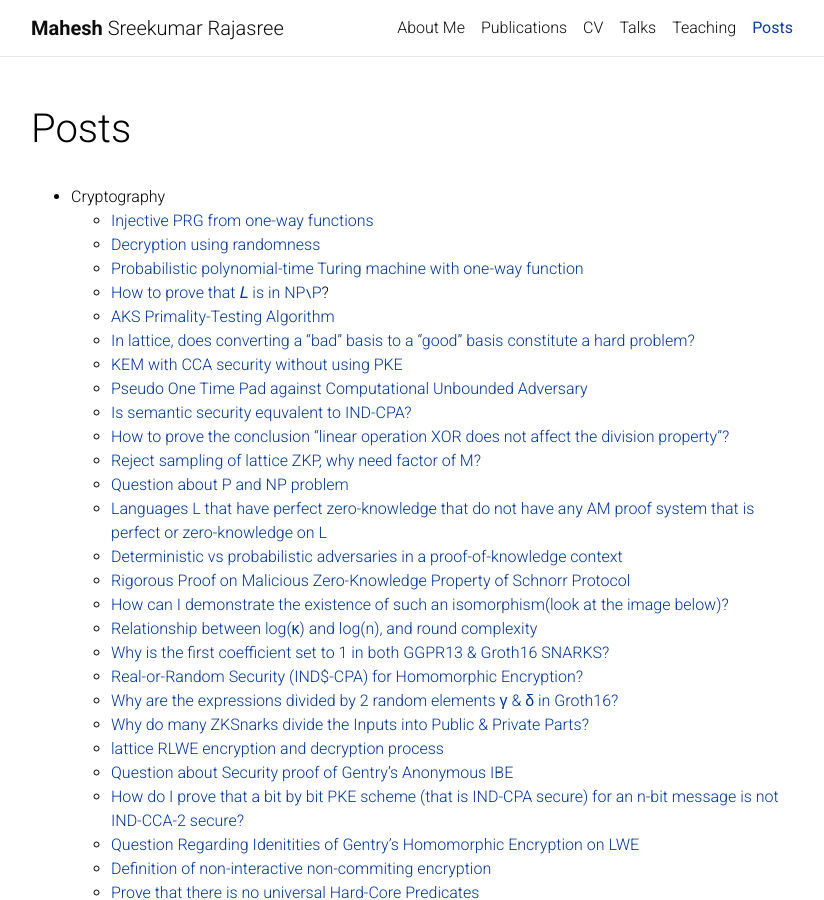
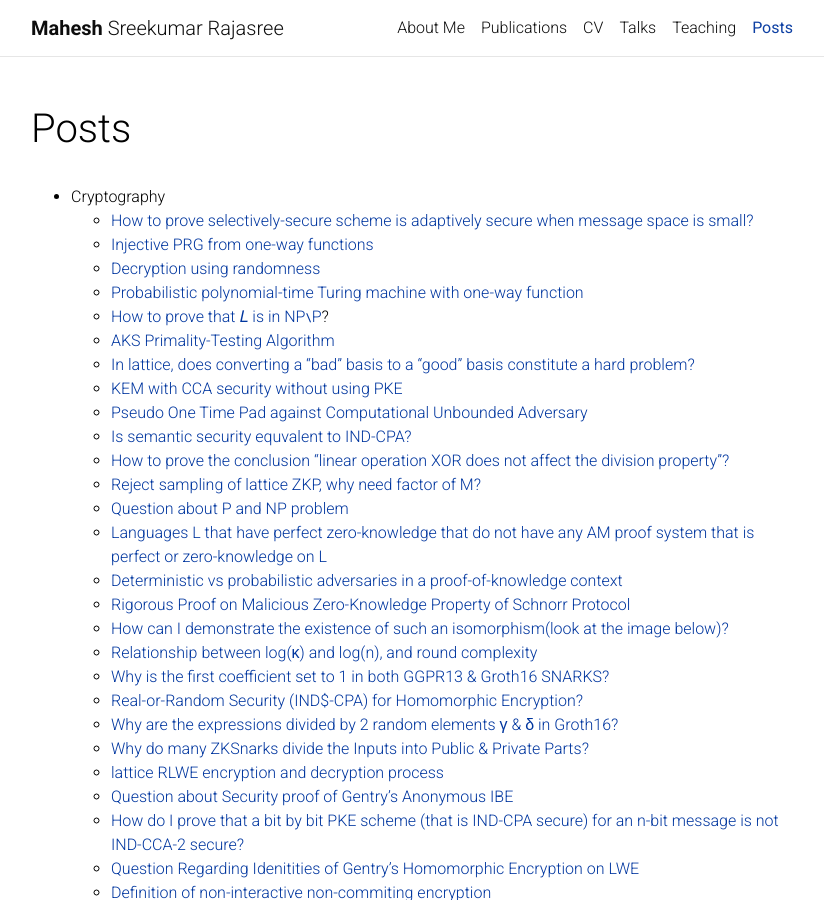
Before and after one commit to Mahe94/mahe94.github.io, a Jekyll site: the page built from _pages/posts.md, in a window 1280 px wide and 900 px high. Shown: the whole window, without its empty margins (224-1048 px from the left). Built offline with Jekyll 4.4.1, drawn with Linux system fonts in a browser that asks for light colours; comment, search, counter and statistics services are not loaded; a style sheet for code colours, icons or effects is not loaded.

Commit message:
Update posts.md

```diff
--- a/_pages/posts.md
+++ b/_pages/posts.md
@@ -9,6 +9,7 @@ nav_order: 6
 ---
 
 * Cryptography
+    * <a href="https://crypto.stackexchange.com/a/113362/116220">How to prove selectively-secure scheme is adaptively secure when message space is small?</a>
     * <a href="https://crypto.stackexchange.com/q/113281/116220">Injective PRG from one-way functions</a>
     * <a href="https://crypto.stackexchange.com/a/113243/116220">Decryption using randomness</a>
     * <a href="https://crypto.stackexchange.com/a/113218/116220">Probabilistic polynomial-time Turing machine with one-way function</a>
```
